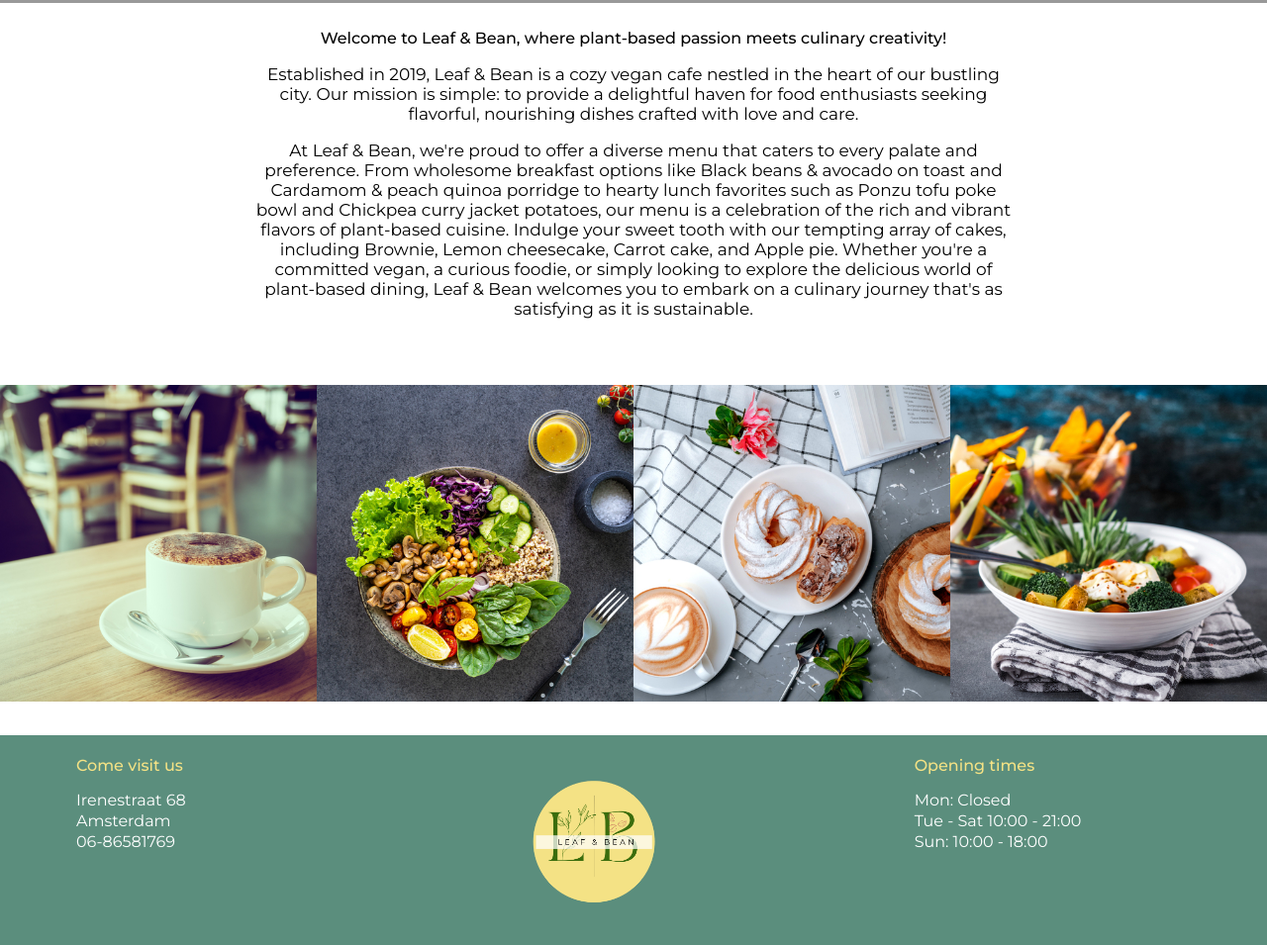
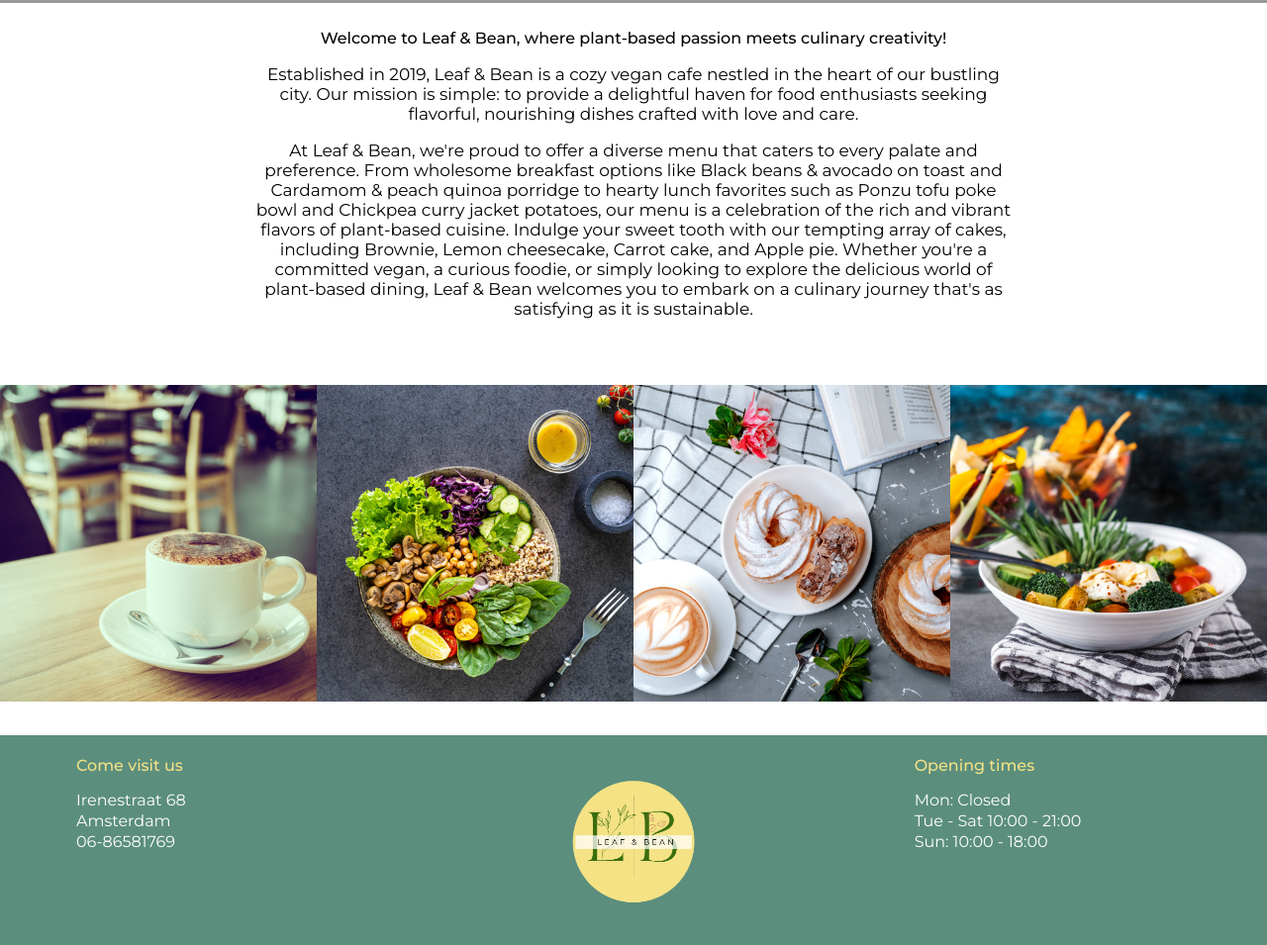
Before and after one commit to CFG-Group-4-Web-Development/Leaf-and-Beans, a plain HTML site: page index.html in a window 1280 px wide. Shown: the part 680-1635 px from the top of the page at 99% size. Drawn offline with Linux system fonts and the light colour scheme.

Commit message:
logo centered

```diff
--- a/index.html
+++ b/index.html
@@ -78,7 +78,7 @@
     </ul>
   </div>
 
-  <div class="column">
+  <div class="column img">
     <img src="/img/KN.png" alt="logo of Leaf&Bean"/>
   </div>
 
--- a/style.css
+++ b/style.css
@@ -96,6 +96,9 @@ footer {
 .column {
   width: 22%;
   text-align: left;
+}
+.img{
+  text-align: center;
 }
 
 ul {
```
Also changed, not shown: pages/contact.html (+1 -1 lines), pages/menu.html (+1 -1 lines), pages/team.html (+1 -1 lines).
